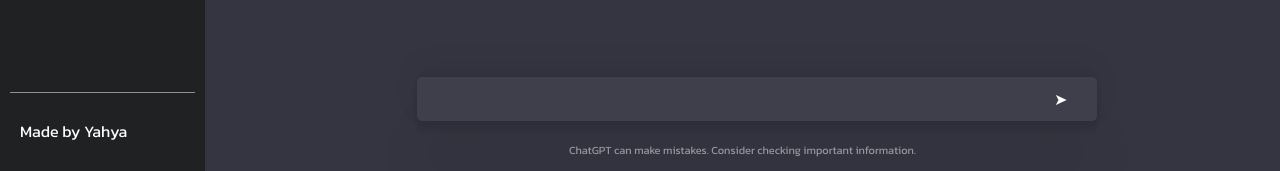
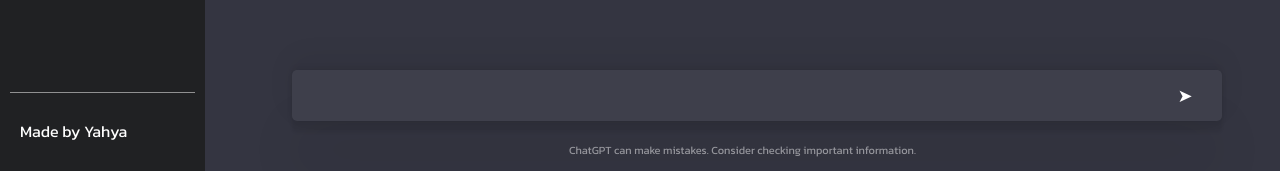
Before and after one commit to yahyakhafif/chatgpt, a React (Create React App) app in the folder client/: page / in a window 1280 px wide. Shown: the part 621-792 px from the top of the page. Built offline with nearby package versions, Linux system fonts and the light colour scheme.

Commit message:
styling edits

```diff
--- a/client/src/App.css
+++ b/client/src/App.css
@@ -76,17 +76,17 @@ nav {
     flex-direction: column;
     justify-content: center;
     align-items: center;
-
 }
 
 .input-container {
     position: relative;
     width: 100%;
-    max-width: 650px;
+    width: 900px;
 }
 
 input {
     width: 100%;
+    font-size: 18px;
     border: none;
     background-color: rgba(255, 255, 255, 0.05);
     padding: 12px 15px;
@@ -96,6 +96,7 @@ input {
         rgba(0, 0, 0, 0.05) 0 4px 6px,
         rgba(0, 0, 0, 0.05) 0 12px 3px,
         rgba(0, 0, 0, 0.05) 0 -3px 5px;
+    resize: vertical;
 }
 
 input:focus {
@@ -104,9 +105,10 @@ input:focus {
 
 #submit {
     position: absolute;
-    bottom: 10px;
+    bottom: 12px;
     right: 0;
     cursor: pointer;
+    font-size: 18px;
 }
 
 .feed {
```
